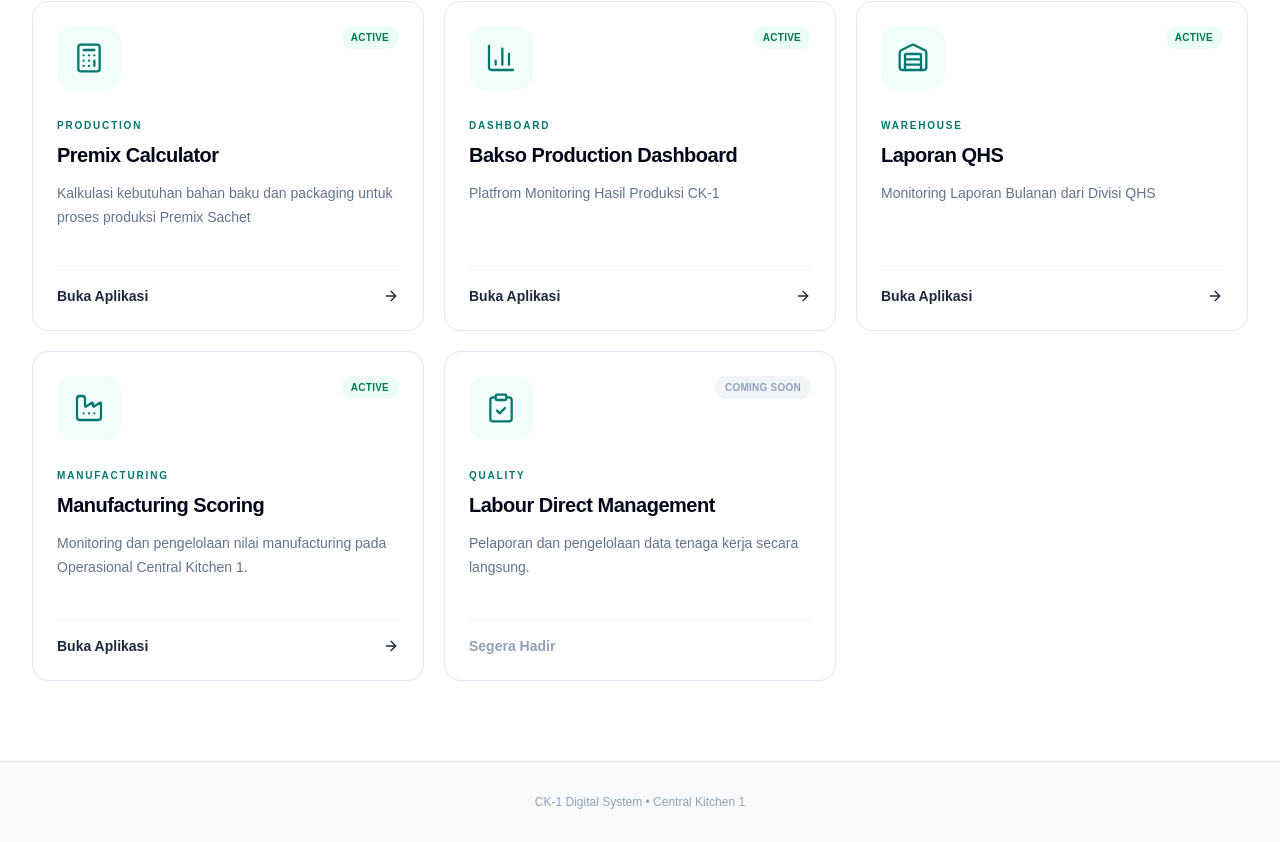
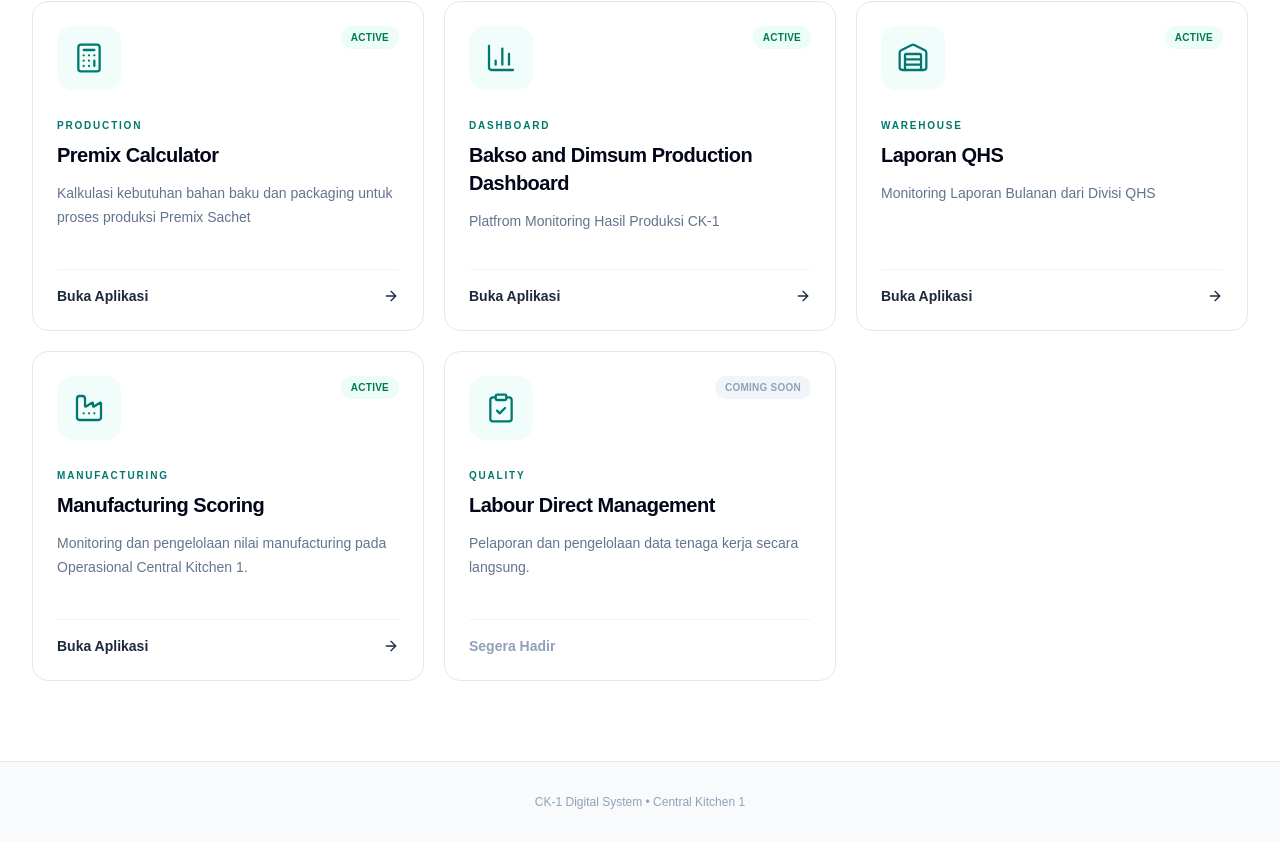
Before and after one commit to bandaralim23good/Website-Profil-CK-1, a Next.js app: page /apps in a window 1280 px wide. Shown: the part 1044-1886 px from the top of the page. Built offline with nearby package versions, Linux system fonts and the light colour scheme.

Commit message:
UPDATE NAMA APLIKASI LAGI

```diff
--- a/app/apps/page.tsx
+++ b/app/apps/page.tsx
@@ -43,7 +43,7 @@ const applications: Application[] = [
   //     active: true,
   //   },
   {
-    name: "Bakso Production Dashboard",
+    name: "Bakso and Dimsum Production Dashboard",
     description:
       "Platfrom Monitoring Hasil Produksi CK-1",
     category: "Dashboard",
```
